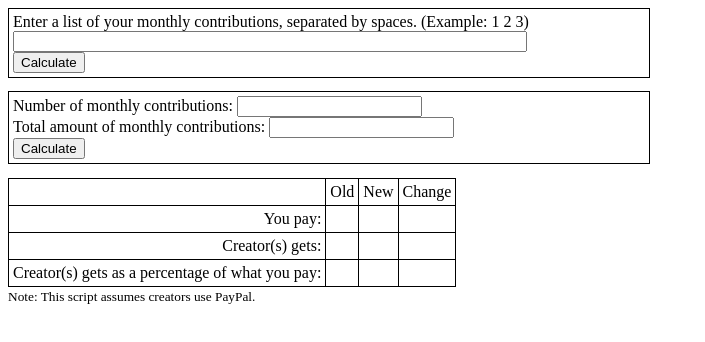
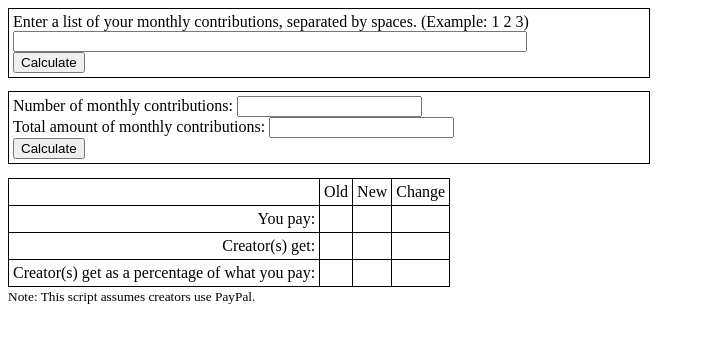
Before and after one commit to net-cat/net-cat.github.io, a plain HTML site: page patreon.html in a window 1280 px wide. Shown: the whole page, without its empty margins (0-705 px from the left). Drawn offline with nearby package versions, Linux system fonts and the light colour scheme.

Commit message:
Language!

```diff
--- a/patreon.html
+++ b/patreon.html
@@ -149,14 +149,14 @@ Total amount of monthly contributions:
 </tr>
 
 <tr>
-<td class="col-header">Creator(s) gets:</td>
+<td class="col-header">Creator(s) get:</td>
 <td id="creator-gets-old"></td>
 <td id="creator-gets-new"></td>
 <td id="creator-gets-change"></td>
 </tr>
 
 <tr>
-<td class="col-header">Creator(s) gets as a percentage of what you pay:</td>
+<td class="col-header">Creator(s) get as a percentage of what you pay:</td>
 <td id="creator-gets-percent-old"></td>
 <td id="creator-gets-percent-new"></td>
 <td id="creator-gets-percent-change"></td>
```
